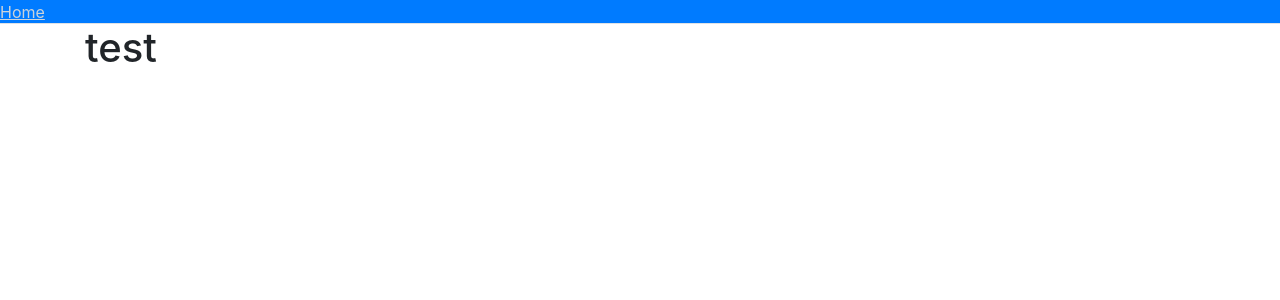
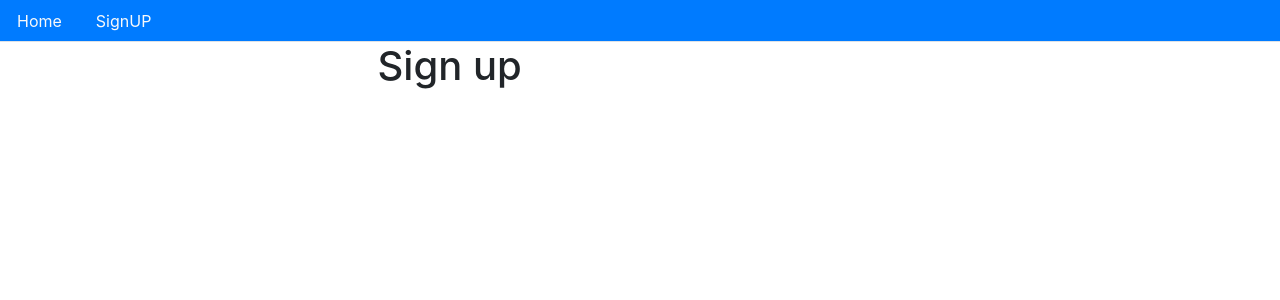
Before and after one commit to DongUk-kang/new_project, a React (Create React App) app: page /signup in a window 1280 px wide. Shown: the top 300 px of the page. Built offline with nearby package versions, Linux system fonts and the light colour scheme.

Commit message:
signup page setup #1

```diff
--- a/package.json
+++ b/package.json
@@ -6,10 +6,12 @@
     "@testing-library/jest-dom": "^5.11.4",
     "@testing-library/react": "^11.1.0",
     "@testing-library/user-event": "^12.1.10",
+    "axios": "^0.21.1",
     "react": "^17.0.2",
     "react-dom": "^17.0.2",
     "react-router-dom": "^5.2.0",
     "react-scripts": "4.0.3",
+    "react-toastify": "^7.0.4",
     "web-vitals": "^1.0.1"
   },
   "scripts": {
--- a/src/App.js
+++ b/src/App.js
@@ -1,11 +1,18 @@
 import React from 'react';
-import Layout from "./core/Layout";
+import { BrowserRouter, Switch, Route, Redirect } from "react-router-dom";
+import Main from "./screens/Main";
+import Signup from "./screens/Signup";
 
 const App = () => {
     return (
-        <Layout>
-            <h1>test</h1>
-        </Layout>
+        <BrowserRouter>
+            <Switch>
+                <Route path={"/"} exact component={Main} />
+                <Route path={"/signup"} exact component={Signup} />
+                <Redirect from={"*"} to={"/"} />
+            </Switch>
+        </BrowserRouter>
+
     );
 };
 
--- a/src/core/Layout.js
+++ b/src/core/Layout.js
@@ -5,8 +5,11 @@ const Layout = ( { children } ) => {
 
     const nav = () => (
         <ul className={"nav nav-tabs bg-primary"}>
-            <li className={"nav nav-item"}>
-                <a href={"/"} className={"text-light"}>Home</a>
+            <li className={"nav-item"}>
+                <Link to={"/"} className={"text-light nav-link"}>Home</Link>
+            </li>
+            <li className={"nav-item"}>
+                <Link to={"/signup"} className={"text-light nav-link"}>SignUP</Link>
             </li>
         </ul>
     )
--- /dev/null
+++ b/src/screens/Main.js
@@ -0,0 +1,13 @@
+import React from 'react';
+import Layout from "../core/Layout";
+
+
+const Main = () => {
+    return (
+        <Layout>
+            <h1>test</h1>
+        </Layout>
+    );
+};
+
+export default Main;
--- /dev/null
+++ b/src/screens/Signup.js
@@ -0,0 +1,18 @@
+import React from 'react';
+import Layout from "../core/Layout";
+import { ToastContainer, toast } from "react-toastify";
+import 'react-toastify/dist/ReactToastify.min.css'
+
+const Signup = () => {
+    return (
+        <Layout>
+            <div className={"col-md-6 offset-md-3"}>
+                <ToastContainer />
+                <h1>Sign up</h1>
+            </div>
+        </Layout>
+
+    );
+};
+
+export default Signup;
```
Also changed, not shown: 1 other file (tests, documents, lock files or other folders).
